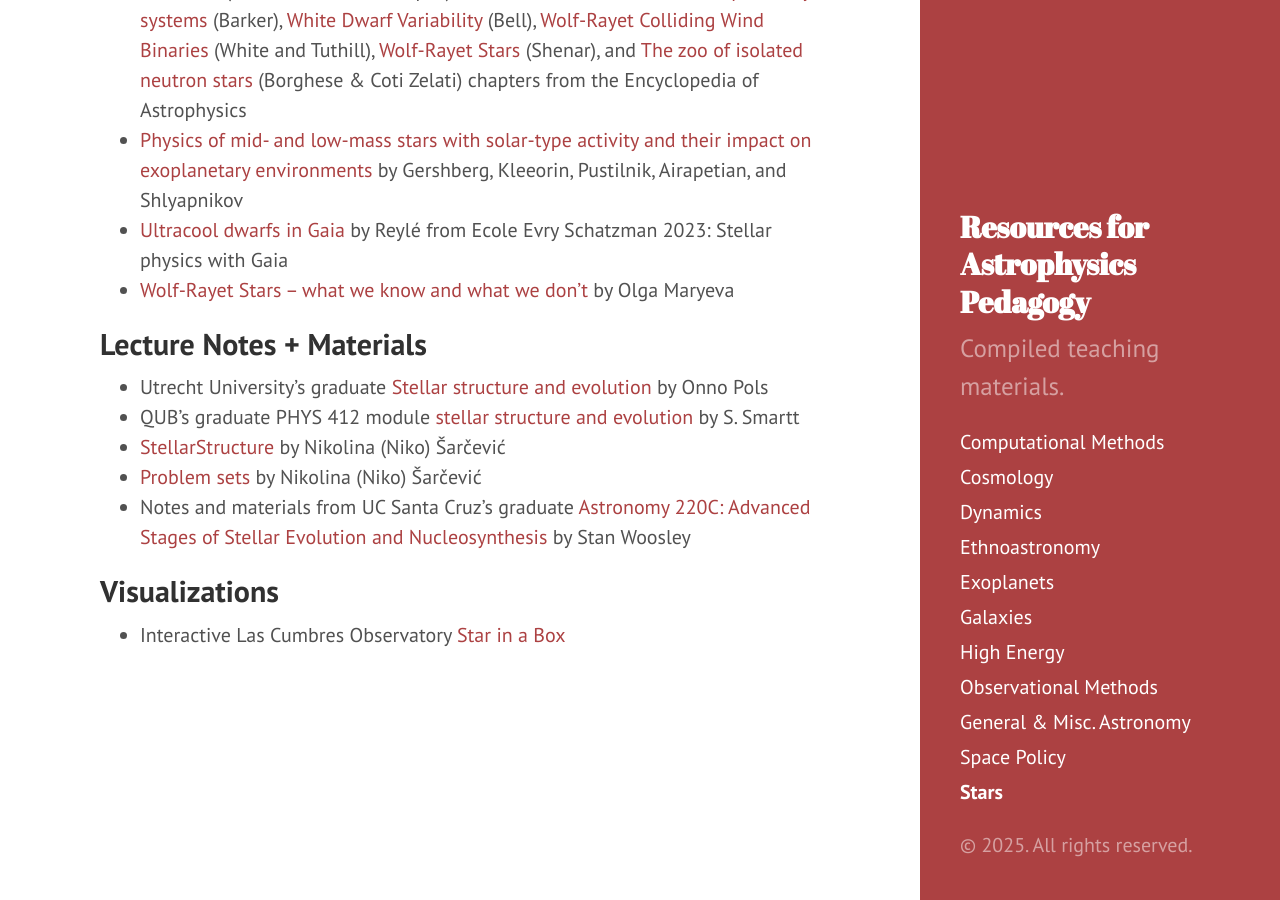
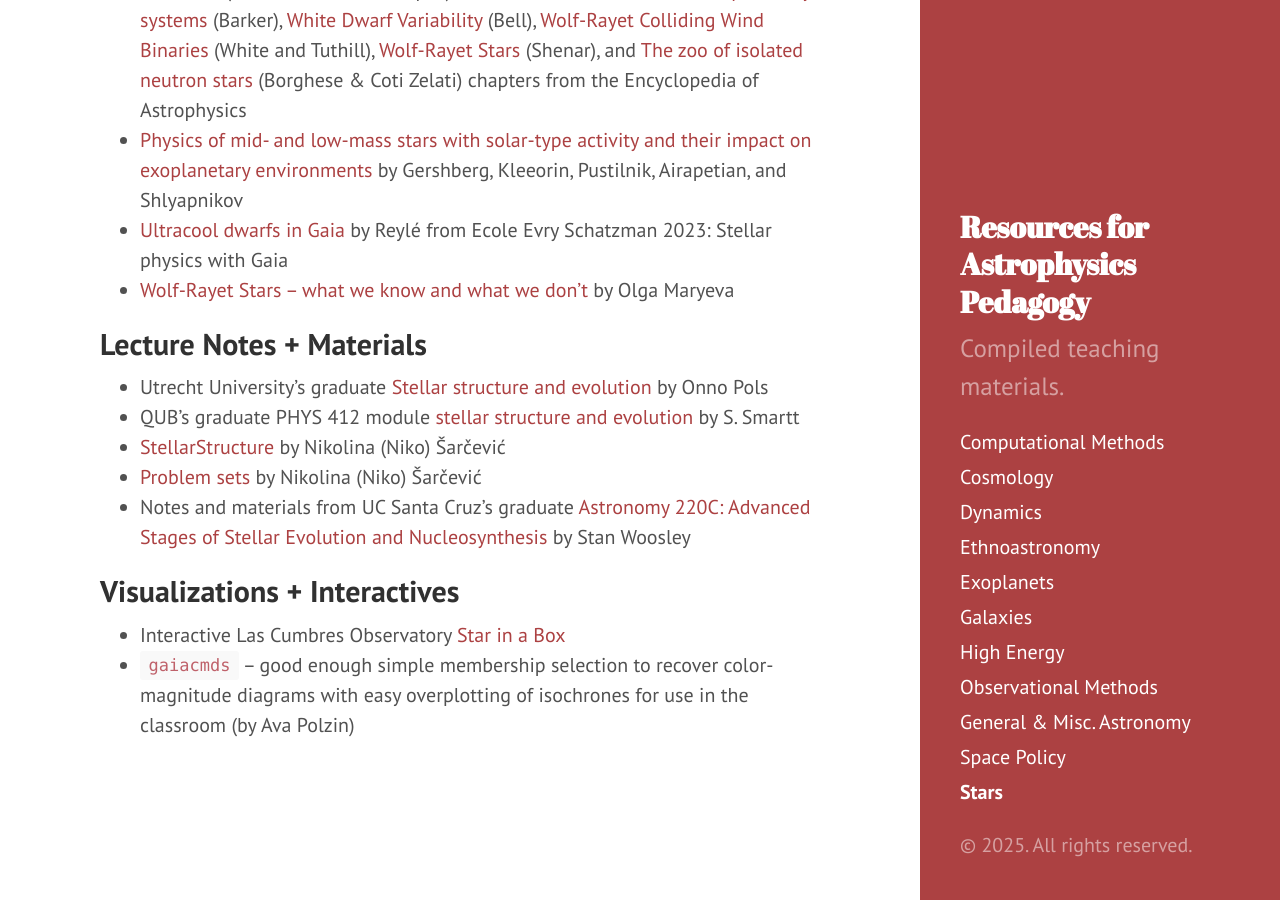
Before and after one commit to astroteaching/astroteaching.github.io, a Jekyll site: the page built from stars.md, in a window 1280 px wide and 900 px high, scrolled down 743 px. Built offline with Jekyll 4.4.1, drawn with Linux system fonts in a browser that asks for light colours.

Commit message:
add gaiacmds, more papers

```diff
--- a/stars.md
+++ b/stars.md
@@ -21,5 +21,6 @@ Stellar astrophysics and heliophysics.
 - [Problem sets](https://github.com/nikosarcevic/PhysicsProblemSets#astro){:target="_blank"} by Nikolina (Niko) Šarčević
 - Notes and materials from UC Santa Cruz's graduate [Astronomy 220C: Advanced Stages of Stellar Evolution and Nucleosynthesis](https://www.ucolick.org/~woosley/){:target="_blank"} by Stan Woosley
 
-## Visualizations
+## Visualizations + Interactives
 - Interactive Las Cumbres Observatory [Star in a Box](https://starinabox.lco.global/#){:target="_blank"}
+- [`gaiacmds`](https://github.com/avapolzin/goodenough_gaia_cmds) -- good enough simple membership selection to recover color-magnitude diagrams with easy overplotting of isochrones for use in the classroom (by Ava Polzin)
```
Also changed, not shown: galaxies.md (+2 -1 lines).
